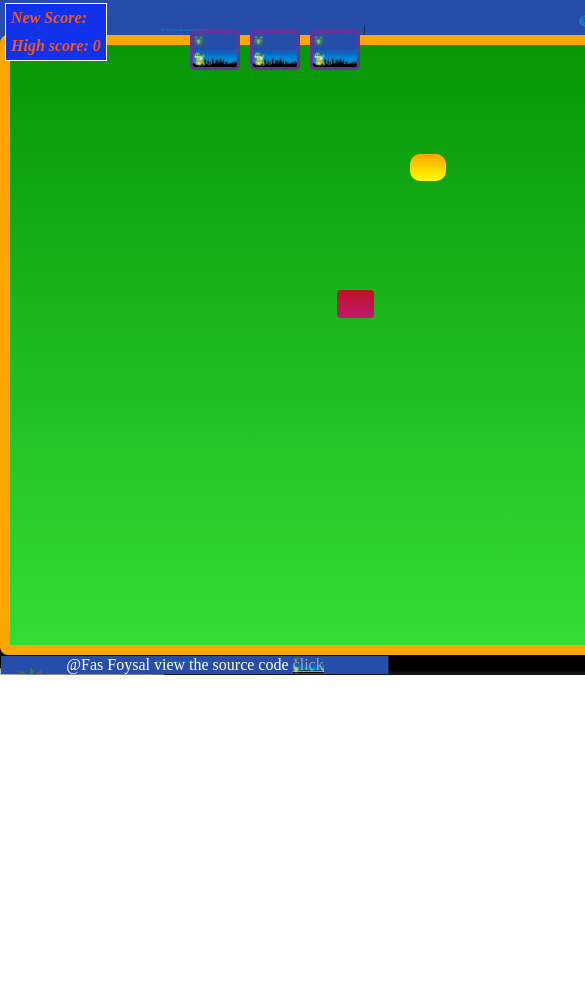
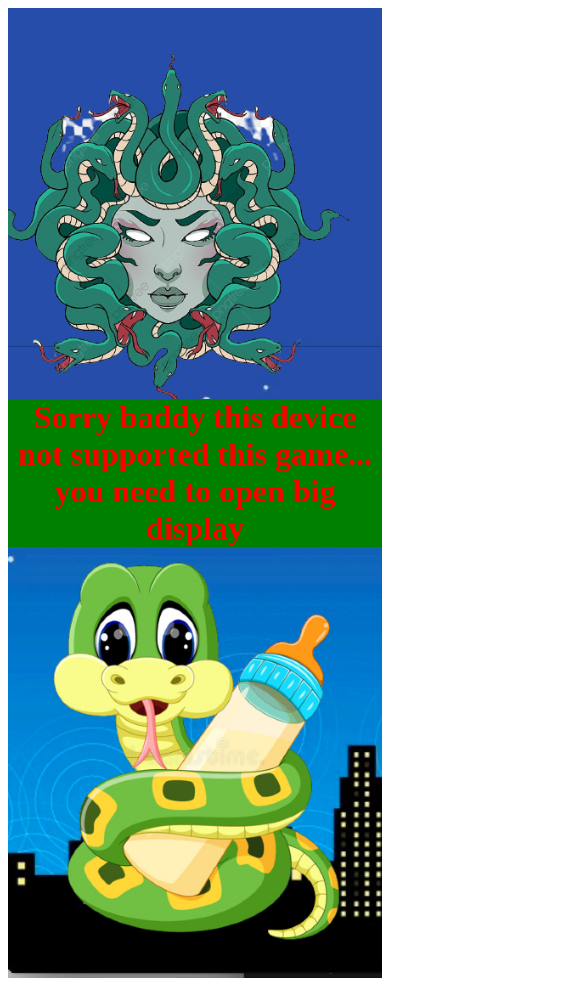
Before and after one commit to FasFoysal/snake-game, a plain HTML site: page index.html in a window 390 px wide. Shown: the top 986 px of the page, 585 px wide, since content can reach past the window. Before the commit the page ends 844 px from the top, so only its background shows below. Drawn offline with Linux system fonts and the light colour scheme.

Commit message:
1st responsive

```diff
--- /dev/null
+++ b/css/responsive.css
@@ -0,0 +1,19 @@
+@media only screen and (max-width:855px) {
+    .snakes {
+        display: none;
+    }
+    .responsive {
+        display: block;
+        background-image: url("../img/background.jpg");
+        background-repeat: no-repeat;
+        background-size: cover;
+        width: 100%;
+        height: 600px;
+        padding-top: 370px;
+    }
+    .responsive h1 {
+        text-align: center;
+        color: red;
+        background-color: green;
+    }
+}
--- a/css/style.css
+++ b/css/style.css
@@ -1,9 +1,11 @@
-* {
+.snakes {
     margin: 0;
     padding: 0;
     background-image: url("../img/background.jpg");
     background-repeat: no-repeat;
     background-size: cover;
+    width: 100%;
+    height: 100%;
 }
 
 
@@ -74,15 +76,18 @@
     font-weight: 900;
     color: rgb(246, 87, 29);
     font-style: italic;
-    background: rgb(17, 50, 236);
-    padding: 5px;
+    padding: 1px;
+    line-height: 0;
 }
 
 .score {
     position: absolute;
     left: 5px;
-    top: 3px;
+    top: 10px;
     border: 1px solid #fff;
+    background: rgb(17, 50, 236);
+    width: 150px;
+    height: 60px;
 }
 
 
@@ -101,8 +106,17 @@
     margin: 1px;
     text-align: center;
     color: #fff;
+    padding: 5px;
 }
 
 a {
-    color: rgba(191, 191, 199, 0.77);
+    color: rgba(4, 4, 246, 0.77);
+    font-weight: bold;
 }
+
+
+/* responsive */
+
+.responsive {
+    display: none;
+}
--- a/index.html
+++ b/index.html
@@ -8,9 +8,16 @@
     <title>Snake</title>
     <link rel="shortcut icon" href="#">
     <link rel="stylesheet" href="css/style.css">
+    <link rel="stylesheet" href="css/responsive.css">
 </head>
 
 <body>
+    <!-- responsive -->
+    <div class="responsive">
+        <h1>Sorry baddy this device not supported this game... you need to open big display</h1>
+    </div>
+    <div class="snakes">
+
         <!-- ------ background-color change  -->
         <div class="center">
             <button class="color"></button>
@@ -29,6 +36,7 @@
         <p id="gameOver">Game Over !</p>
 
         <p id="see">@Fas Foysal view the source code <span><a href="https://github.com/FasFoysal/snake-game">click</a></span></p>
+    </div>
     <!-- ---- js add--- -->
     <script src="js/worker.js"></script>
 </body>
```
Lines whose indentation alone changed are shown as unchanged.
